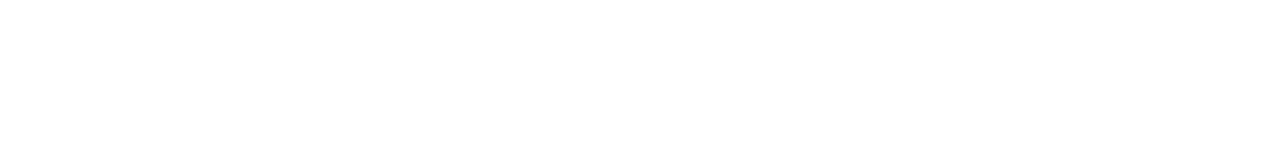
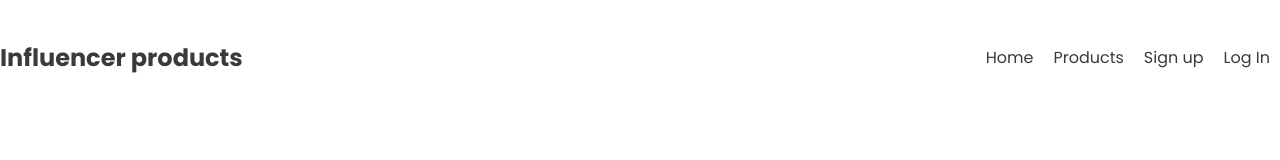
Before and after one commit to jakareya76/influencer-gear, a plain HTML site: page index.html in a window 1280 px wide. Drawn offline with Linux system fonts and the light colour scheme.

Commit message:
created navbar

```diff
--- a/index.html
+++ b/index.html
@@ -6,5 +6,27 @@
     <title>Influencer products</title>
     <link rel="stylesheet" href="styles.css" />
   </head>
-  <body></body>
+  <body>
+    <header>
+      <div class="container">
+        <nav>
+          <h1>Influencer products</h1>
+          <ul>
+            <li>
+              <a href="#">Home</a>
+            </li>
+            <li>
+              <a href="#">Products</a>
+            </li>
+            <li>
+              <a href="#">Sign up</a>
+            </li>
+            <li>
+              <a href="#">Log In</a>
+            </li>
+          </ul>
+        </nav>
+      </div>
+    </header>
+  </body>
 </html>
--- a/styles.css
+++ b/styles.css
@@ -9,3 +9,40 @@
 body {
   font-family: "Poppins", sans-serif;
 }
+
+ul {
+  list-style: none;
+}
+
+a {
+  color: #3a3a3a;
+  text-decoration: none;
+}
+
+.container {
+  max-width: 1320px;
+  margin: 0 auto;
+}
+
+/* header start here */
+
+nav {
+  display: flex;
+  align-items: center;
+  justify-content: space-between;
+  padding: 40px 0;
+}
+
+nav ul {
+  display: flex;
+}
+
+nav ul li {
+  padding: 0 10px;
+}
+
+nav h1 {
+  color: #3a3a3a;
+  font-size: 24px;
+  font-weight: 700;
+}
```
